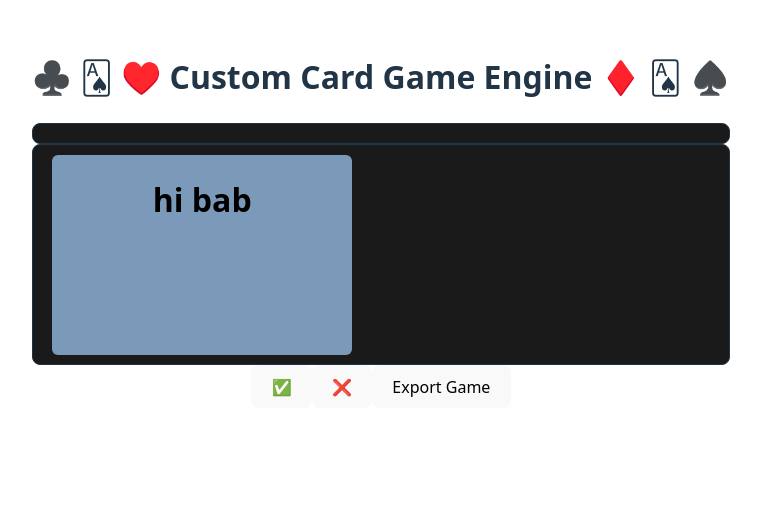
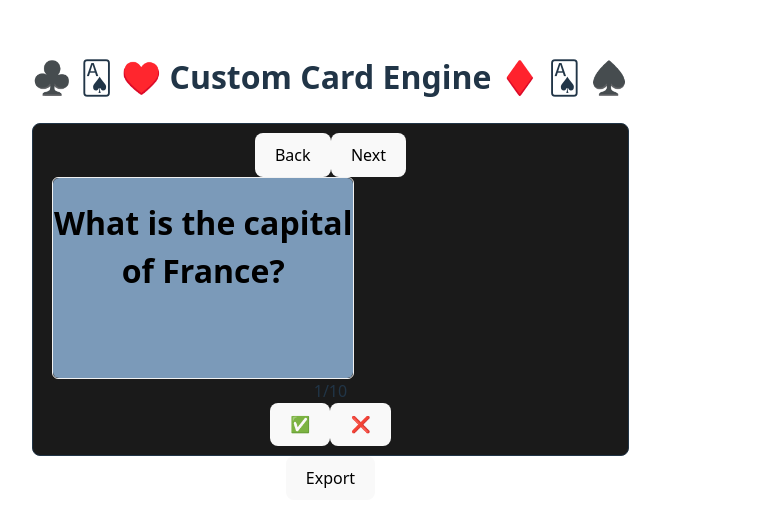
Before and after one commit to jocelynz4890/card-engine, a React (Vite) app in the folder card-engine/: page / in a window 1280 px wide. Shown: the top 526 px of the page, without its empty margins (0-761 px from the left). Built offline with nearby package versions, Linux system fonts and the light colour scheme.

Commit message:
almost done with frontend

```diff
--- a/card-engine/src/App.css
+++ b/card-engine/src/App.css
@@ -9,7 +9,8 @@
   background-color: transparent;
   width: 300px;
   height: 200px;
-  /* border: 1px solid #f1f1f1; */
+  border: 1px solid #f1f1f1;
+  border-radius: 0.375rem;
   perspective: 1000px;
 }
 
--- a/card-engine/src/App.jsx
+++ b/card-engine/src/App.jsx
@@ -1,27 +1,62 @@
 import { useState } from 'react'
-import reactLogo from './assets/react.svg'
-import viteLogo from '/vite.svg'
 import './App.css'
-import Card from './components/Card'
+import CardList from './components/CardList'
 
 function App() {
-  // const [count, setCount] = useState(0)
+  const [prompt, setPrompt] = useState("");
+  let obj = {
+    "cards": [
+      {
+        "front": "What is the capital of France?",
+        "back": "Paris"
+      },
+      {
+        "front": "What is the powerhouse of the cell?",
+        "back": "Mitochondria"
+      },
+      {
+        "front": "Who wrote 'To Kill a Mockingbird'?",
+        "back": "Harper Lee"
+      },
+      {
+        "front": "What is the square root of 64?",
+        "back": "8"
+      },
+      {
+        "front": "Who painted the Mona Lisa?",
+        "back": "Leonardo da Vinci"
+      },
+      {
+        "front": "What is the chemical symbol for gold?",
+        "back": "Au"
+      },
+      {
+        "front": "Who discovered gravity?",
+        "back": "Isaac Newton"
+      },
+      {
+        "front": "What is the largest planet in our solar system?",
+        "back": "Jupiter"
+      },
+      {
+        "front": "How many continents are there?",
+        "back": "7"
+      },
+      {
+        "front": "What is the longest river in the world?",
+        "back": "Nile River"
+      }
+    ]
+  }
 
   return (
     <div className="w-max h-max p-4">
-      <h1 className="text-3xl font-bold mt-0 mb-4">♣️ 🂡 ♥️ Custom Card Game Engine ♦️ 🂡 ♠️ </h1>
+      <h1 className="text-3xl font-bold mt-0 mb-4"> ♣️ 🂡 ♥️ Custom Card Engine ♦️ 🂡 ♠️ </h1>
       <div className= "flex flex-row items-start w-1/2 h-1/2 flex-row gap-4">
         <div className="interface w-1/2 h-1/2 border gap-4">
-
+        <CardList json={obj}></CardList>
         </div>
-        <div className="interface w-2 h-1/2 border gap-4">
-          <Card front_text="hi bab" back_text="bye bab"/>
-        </div>
-        <span>
-          <button className="m-5">✅</button>
-          <button className="m-5">❌</button>
-        </span>
-        <button>Export Game</button>
+        <button>Export</button>
       </div>
     </div>
   )
--- a/card-engine/src/components/Card.jsx
+++ b/card-engine/src/components/Card.jsx
@@ -1,12 +1,20 @@
 function Card(props) {
+    let color = "border-gray-700";
+    if (props.color == "green") {
+        color = "border-green-600";
+    }
+    else if (props.color == "red") {
+        color = "border-red-600";
+    }
+    let colorStr = `flip-card ${color}`;
     return (
         <>
-            <div class="flip-card">
-            <div class="flip-card-inner">
-                <div class="flip-card-front">
+            <div className={colorStr}>
+            <div className="flip-card-inner">
+                <div className="flip-card-front">
                     <h1>{props.front_text}</h1>
                 </div>
-                <div class="flip-card-back">
+                <div className="flip-card-back">
                     <h3>{props.back_text}</h3>
                 </div>
             </div>
--- /dev/null
+++ b/card-engine/src/components/CardList.jsx
@@ -0,0 +1,30 @@
+import Card from "./Card";
+import { useState } from 'react'
+
+function CardList(props) {
+    // props.json is a json of the form "cards": [{"front": String, "back": String}, etc]
+    const [idx, setIdx] = useState(1); // when indexing cards, use idx-1 to zero index it
+    let n = props.json.cards.length;
+    let cards = props.json.cards.map(texts => {
+        return {color: "default", front_text:texts.front, back_text:texts.back}
+    })
+    const [cardColor, setColor] = useState(cards[idx-1].color);
+    return (
+        <>
+            <span>
+                <button className="m-5" onClick={()=>{setIdx(Math.max(1, idx-1))}}>Back</button>
+                <button className="m-5" onClick={()=>{setIdx(Math.min(n, idx+1))}}>Next</button>
+            </span>
+            <Card front_text={cards[idx-1].front_text}  back_text={cards[idx-1].back_text} color={cardColor}/>
+            <div>{idx}/{n}</div>
+            <div>
+                <span>
+                    <button className="m-5" onClick={()=>{setColor("green"); cards[idx-1].color = "green"}}>✅</button>
+                    <button className="m-5" onClick={()=>{setColor("red"); cards[idx-1].color = "red"}}>❌</button>
+                </span>
+            </div>
+        </>
+    )
+}
+
+export default CardList
```
